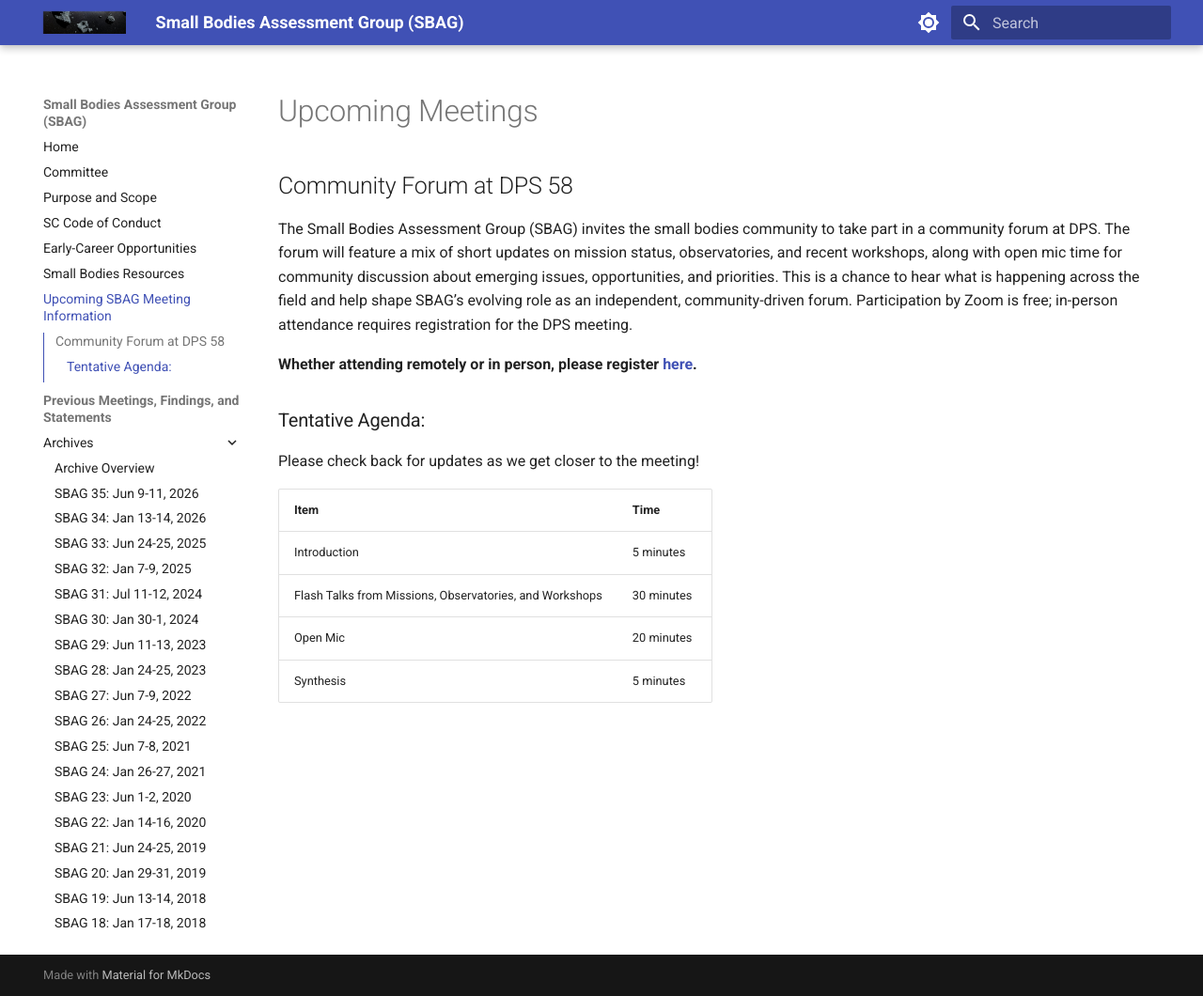
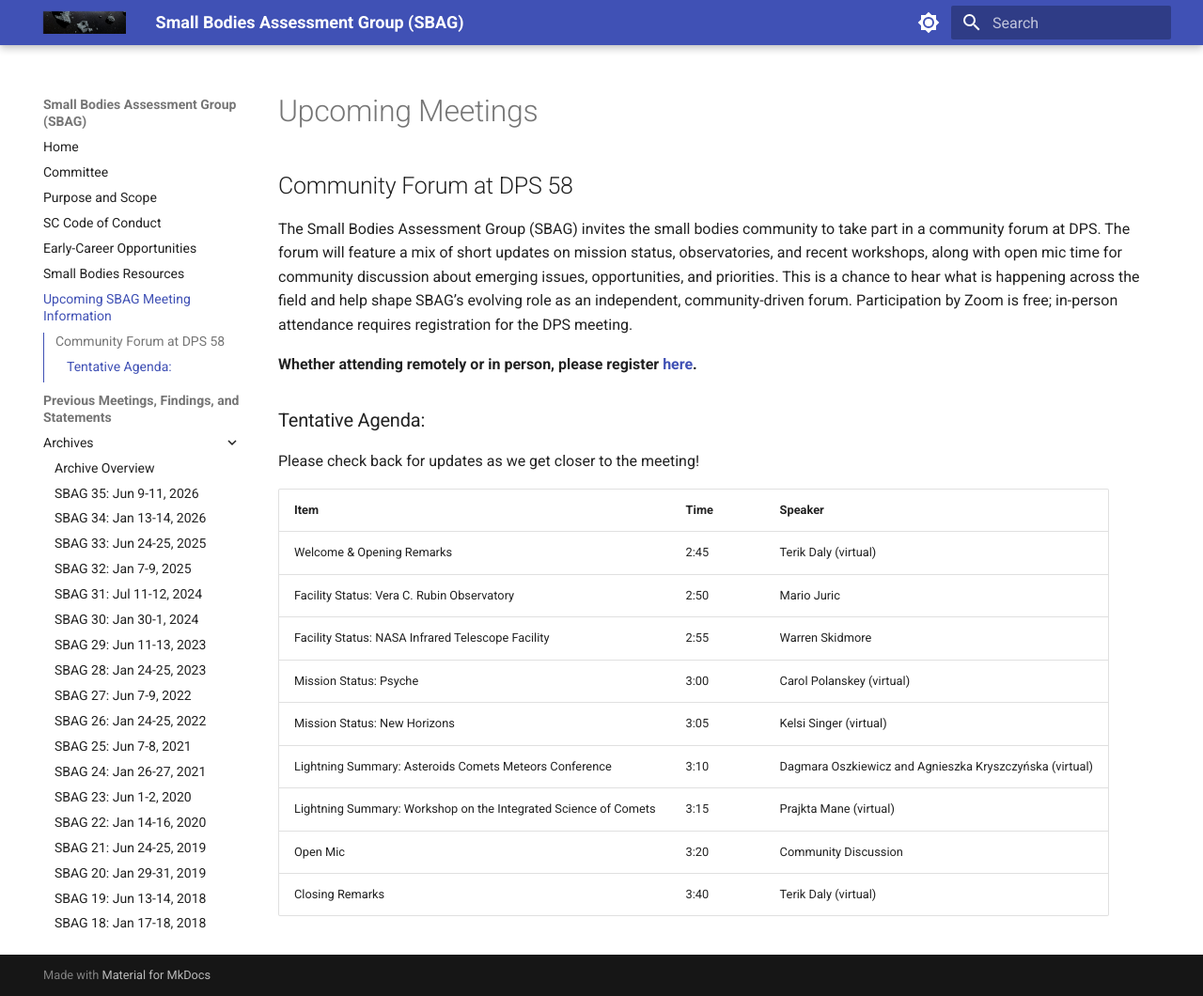
Before and after one commit to SmallBodiesAssessmentGroup/SBAG-Website, an MkDocs documentation site: the page built from docs/meetings/index.md, in a window 1280 px wide and 1060 px high. Shown: the whole window at 94% size. Built offline with MkDocs 1.6.1 and Material for MkDocs 9.7.7, drawn with Linux system fonts in a browser that asks for light colours.

Commit message:
community forum agenda

```diff
--- a/docs/meetings/index.md
+++ b/docs/meetings/index.md
@@ -9,9 +9,14 @@ The Small Bodies Assessment Group (SBAG) invites the small bodies community to t
 ### Tentative Agenda:
 Please check back for updates as we get closer to the meeting!
 
-| Item | Time |
-|------|------|
-| Introduction | 5 minutes |
-| Flash Talks from Missions, Observatories, and Workshops | 30 minutes |
-| Open Mic | 20 minutes |
-| Synthesis | 5 minutes |
+| Item | Time | Speaker |
+|------|------| ------- |
+| Welcome & Opening Remarks | 2:45 | Terik Daly (virtual) |
+| Facility Status: Vera C. Rubin Observatory | 2:50 | Mario Juric |
+| Facility Status: NASA Infrared Telescope Facility | 2:55 | Warren Skidmore |
+| Mission Status: Psyche | 3:00 | Carol Polanskey (virtual) |
+| Mission Status: New Horizons | 3:05 | Kelsi Singer (virtual) |
+| Lightning Summary: Asteroids Comets Meteors Conference | 3:10 | Dagmara Oszkiewicz and Agnieszka Kryszczyńska (virtual) |
+| Lightning Summary: Workshop on the Integrated Science of Comets | 3:15 | Prajkta Mane (virtual) |
+| Open Mic | 3:20 | Community Discussion |
+| Closing Remarks | 3:40 | Terik Daly (virtual) |
```
